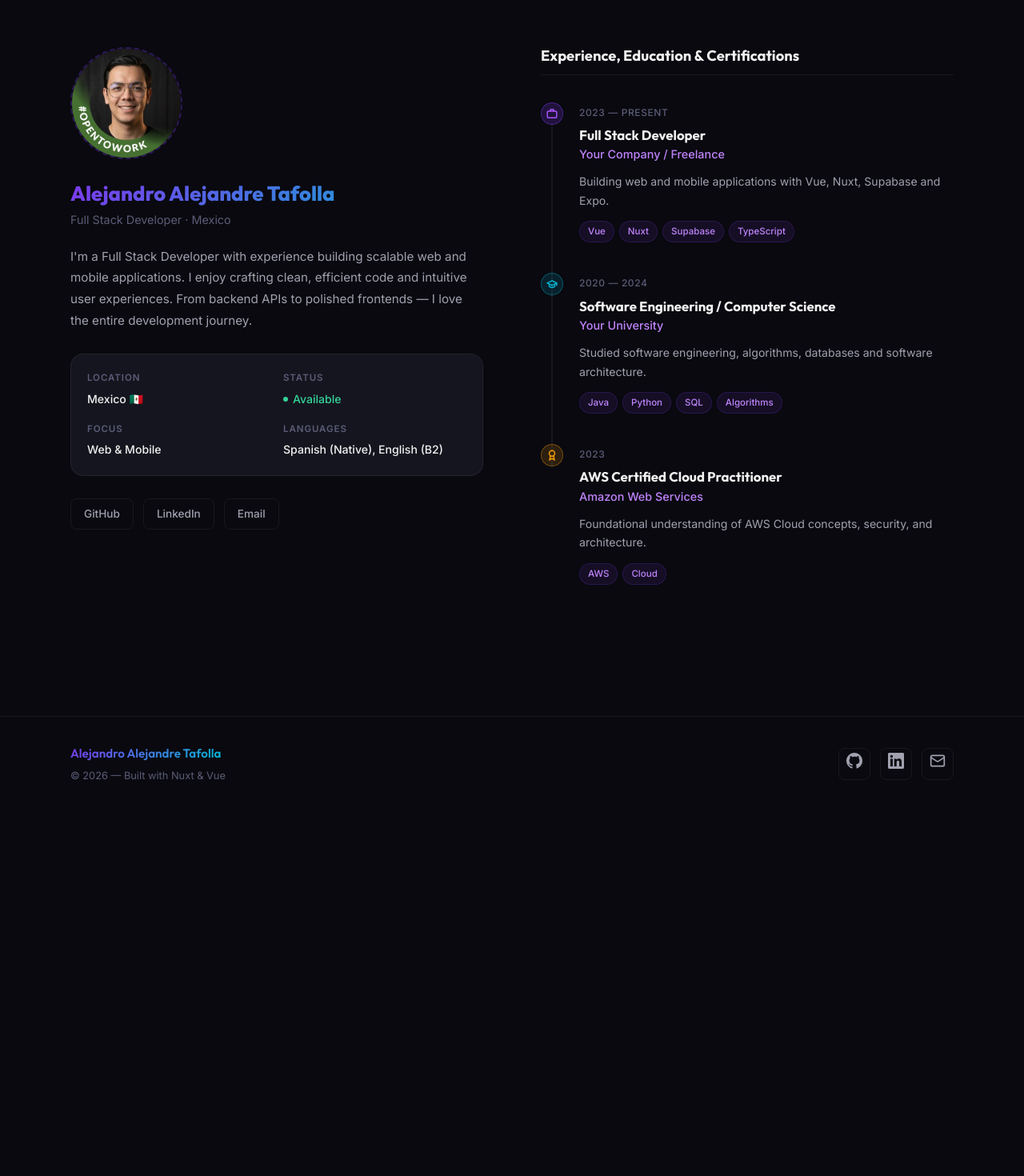
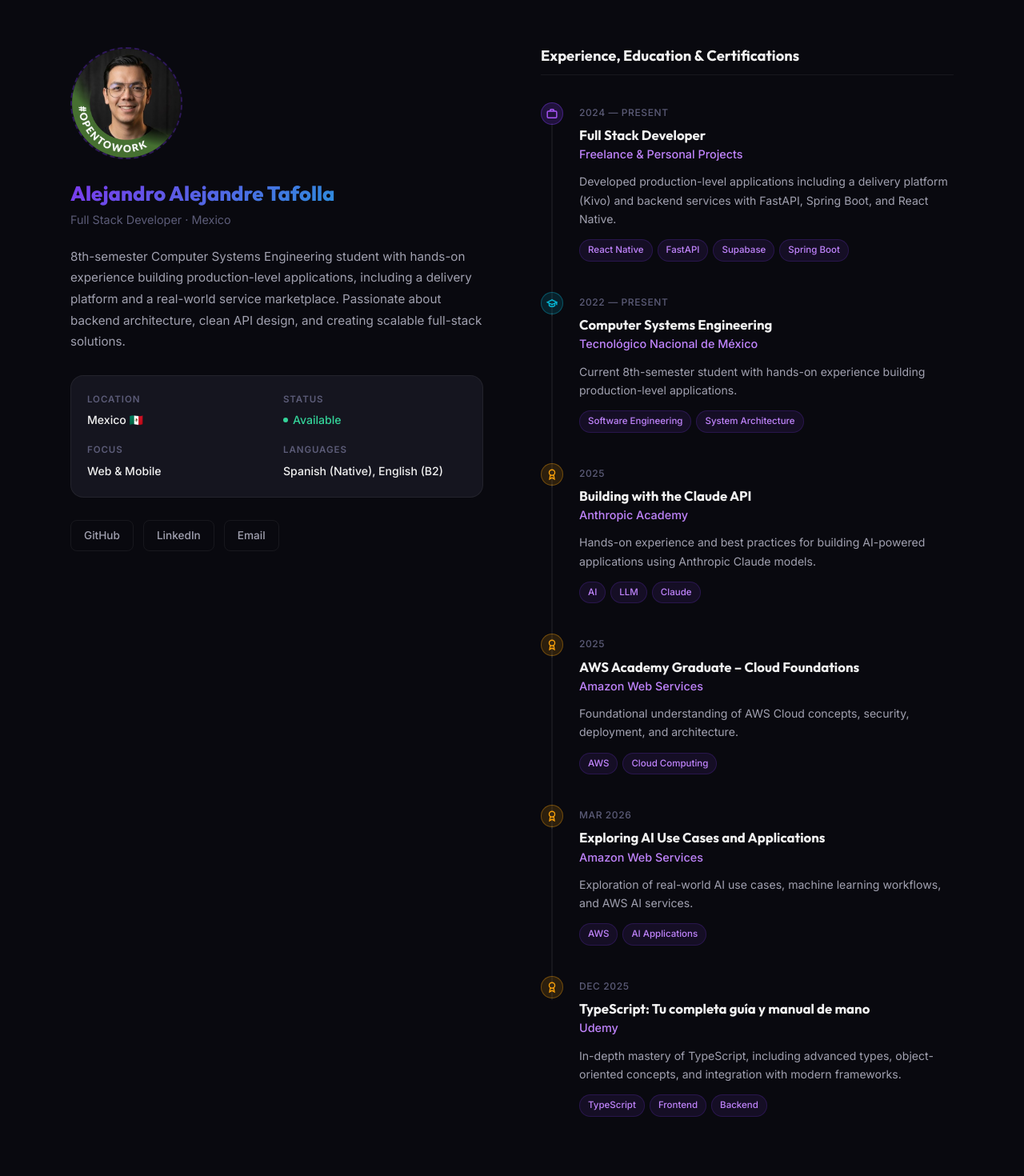
Before and after one commit to alextafale/Portfolio, a Nuxt app: page /aboutme in a window 1280 px wide. Shown: the part 260-1730 px from the top of the page at 80% size. Before the commit the page ends 1273 px from the top, so only its background shows below. Built offline with nearby package versions, Linux system fonts and the light colour scheme.

Commit message:
Portfolio v4

```diff
--- a/app/data/profile.ts
+++ b/app/data/profile.ts
@@ -3,16 +3,11 @@
 export const profile = {
   name: 'Alejandro Alejandre Tafolla',
   title: 'Full Stack Developer',
-  shortBio: 'Software developer passionate about building innovative web and mobile solutions that make a difference.',
-  longBio: `I'm a Full Stack Developer with experience building scalable web and mobile applications.
-  I enjoy crafting clean, efficient code and intuitive user experiences. From backend APIs to polished frontends —
-  I love the entire development journey.`,
+  shortBio: '8th-semester Computer Systems Engineering student with hands-on experience building production-level applications.',
+  longBio: `8th-semester Computer Systems Engineering student with hands-on experience building production-level applications, including a delivery platform and a real-world service marketplace. Passionate about backend architecture, clean API design, and creating scalable full-stack solutions.`,
   location: 'Mexico',
-  email: 'your@email.com', // TODO: Replace with your real email
+  email: 'tafoyaalex32@gmail.com',
   availableForWork: true,
-  // Image: place your photo at app/assets/images/profile.jpg
-  // Then uncomment the line below and remove the placeholder
-  // avatar: '/images/profile.jpg',
 }
 
 export const socialLinks: SocialLink[] = [
@@ -23,7 +18,7 @@
   },
   {
     name: 'LinkedIn',
-    url: 'https://linkedin.com/in/YOUR_PROFILE', // TODO: Replace with your LinkedIn URL
+    url: 'https://linkedin.com/in/alejandro-alejandretafolla-8a4a49267',
     icon: 'linkedin',
   },
   {
@@ -38,27 +33,54 @@
     id: 1,
     type: 'work',
     title: 'Full Stack Developer',
-    company: 'Your Company / Freelance',
-    period: '2023 — Present',
-    description: 'Building web and mobile applications with Vue, Nuxt, Supabase and Expo.',
-    tags: ['Vue', 'Nuxt', 'Supabase', 'TypeScript'],
+    company: 'Freelance & Personal Projects',
+    period: '2024 — Present',
+    description: 'Developed production-level applications including a delivery platform (Kivo) and backend services with FastAPI, Spring Boot, and React Native.',
+    tags: ['React Native', 'FastAPI', 'Supabase', 'Spring Boot'],
   },
   {
     id: 2,
     type: 'education',
-    title: 'Software Engineering / Computer Science',
-    company: 'Your University',
-    period: '2020 — 2024',
-    description: 'Studied software engineering, algorithms, databases and software architecture.',
-    tags: ['Java', 'Python', 'SQL', 'Algorithms'],
+    title: 'Computer Systems Engineering',
+    company: 'Tecnológico Nacional de México',
+    period: '2022 — Present',
+    description: 'Current 8th-semester student with hands-on experience building production-level applications.',
+    tags: ['Software Engineering', 'System Architecture'],
   },
   {
     id: 3,
     type: 'certification',
-    title: 'AWS Certified Cloud Practitioner',
+    title: 'Building with the Claude API',
+    company: 'Anthropic Academy',
+    period: '2025',
+    description: 'Hands-on experience and best practices for building AI-powered applications using Anthropic Claude models.',
+    tags: ['AI', 'LLM', 'Claude'],
+  },
+  {
+    id: 4,
+    type: 'certification',
+    title: 'AWS Academy Graduate – Cloud Foundations',
     company: 'Amazon Web Services',
-    period: '2023',
-    description: 'Foundational understanding of AWS Cloud concepts, security, and architecture.',
-    tags: ['AWS', 'Cloud'],
+    period: '2025',
+    description: 'Foundational understanding of AWS Cloud concepts, security, deployment, and architecture.',
+    tags: ['AWS', 'Cloud Computing'],
+  },
+  {
+    id: 5,
+    type: 'certification',
+    title: 'Exploring AI Use Cases and Applications',
+    company: 'Amazon Web Services',
+    period: 'Mar 2026',
+    description: 'Exploration of real-world AI use cases, machine learning workflows, and AWS AI services.',
+    tags: ['AWS', 'AI Applications'],
+  },
+  {
+    id: 6,
+    type: 'certification',
+    title: 'TypeScript: Tu completa guía y manual de mano',
+    company: 'Udemy',
+    period: 'Dec 2025',
+    description: 'In-depth mastery of TypeScript, including advanced types, object-oriented concepts, and integration with modern frameworks.',
+    tags: ['TypeScript', 'Frontend', 'Backend'],
   },
 ]
```
